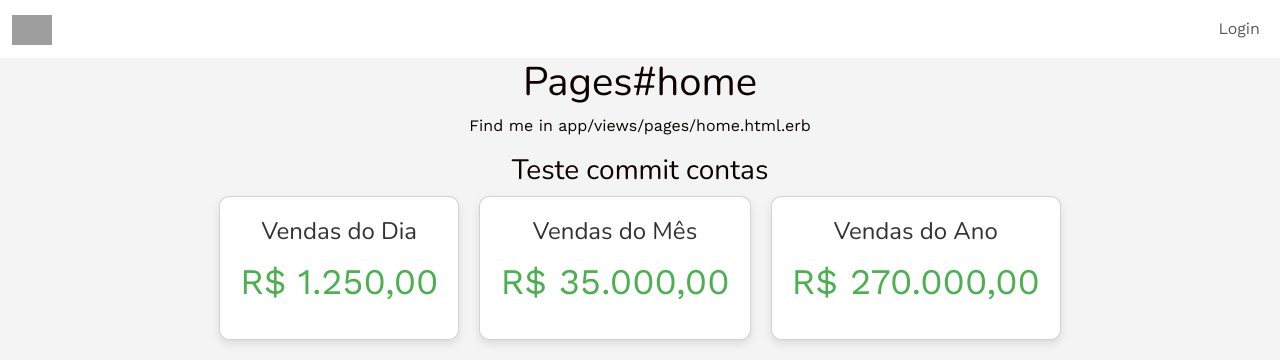
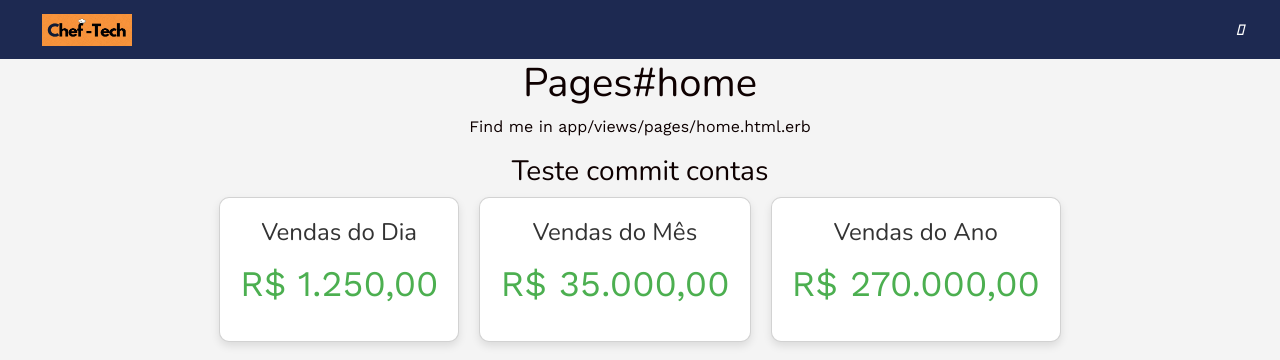
Before and after one commit to KaioRG5/hackathon2024, a Rails app: page / in a window 1280 px wide. Shown: the top 360 px of the page. Run offline with Rails 7, Linux system fonts and the light colour scheme; style sheets or scripts are compiled from the project's sources; parts of the project's set-up code (start-up, migrations or seed data) failed here and were passed over; some libraries are stand-ins or nearby versions; grey boxes are pictures that could not be loaded.

Commit message:
Navbar feita

```diff
--- a/app/assets/stylesheets/components/_navbar.scss
+++ b/app/assets/stylesheets/components/_navbar.scss
@@ -1,6 +1,6 @@
 .navbar-lewagon {
   justify-content: space-between;
-  background: white;
+  background: #1D2951;
 }
 
 .navbar-lewagon .navbar-collapse {
@@ -8,5 +8,6 @@
 }
 
 .navbar-lewagon .navbar-brand img {
-  width: 40px;
+  margin-left: 30px;
+  width: 90px;
 }
--- a/app/views/shared/_navbar.html.erb
+++ b/app/views/shared/_navbar.html.erb
@@ -1,7 +1,7 @@
 <div class="navbar navbar-expand-sm navbar-light navbar-lewagon">
   <div class="container-fluid">
     <%= link_to "#", class: "navbar-brand" do %>
-      <%= image_tag "https://raw.githubusercontent.com/lewagon/fullstack-images/master/uikit/logo.png" %>
+      <%= image_tag "logo.png" %>
     <% end %>
 
     <button class="navbar-toggler" type="button" data-bs-toggle="collapse" data-bs-target="#navbarSupportedContent" aria-controls="navbarSupportedContent" aria-expanded="false" aria-label="Toggle navigation">
@@ -28,8 +28,10 @@
             </div>
           </li>
         <% else %>
-          <li class="nav-item">
-            <%= link_to "Login", new_user_session_path, class: "nav-link" %>
+          <li class="nav-item me-3">
+            <%= link_to new_user_session_path, class: "nav-link" do %>
+              <i class="fa-regular fa-user" style="color: #ffffff;"></i>
+            <% end %>
           </li>
         <% end %>
       </ul>
```
Also changed, not shown: app/assets/images/logo.png (added).
